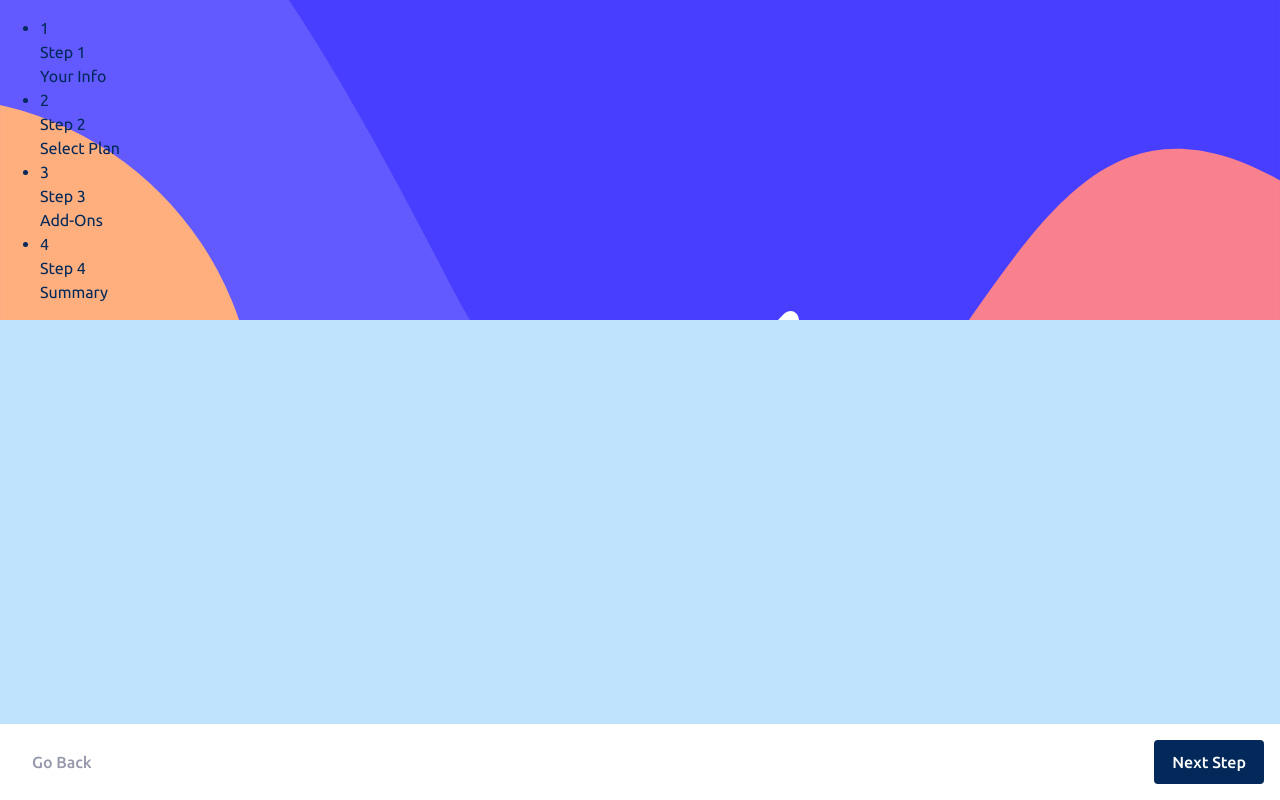
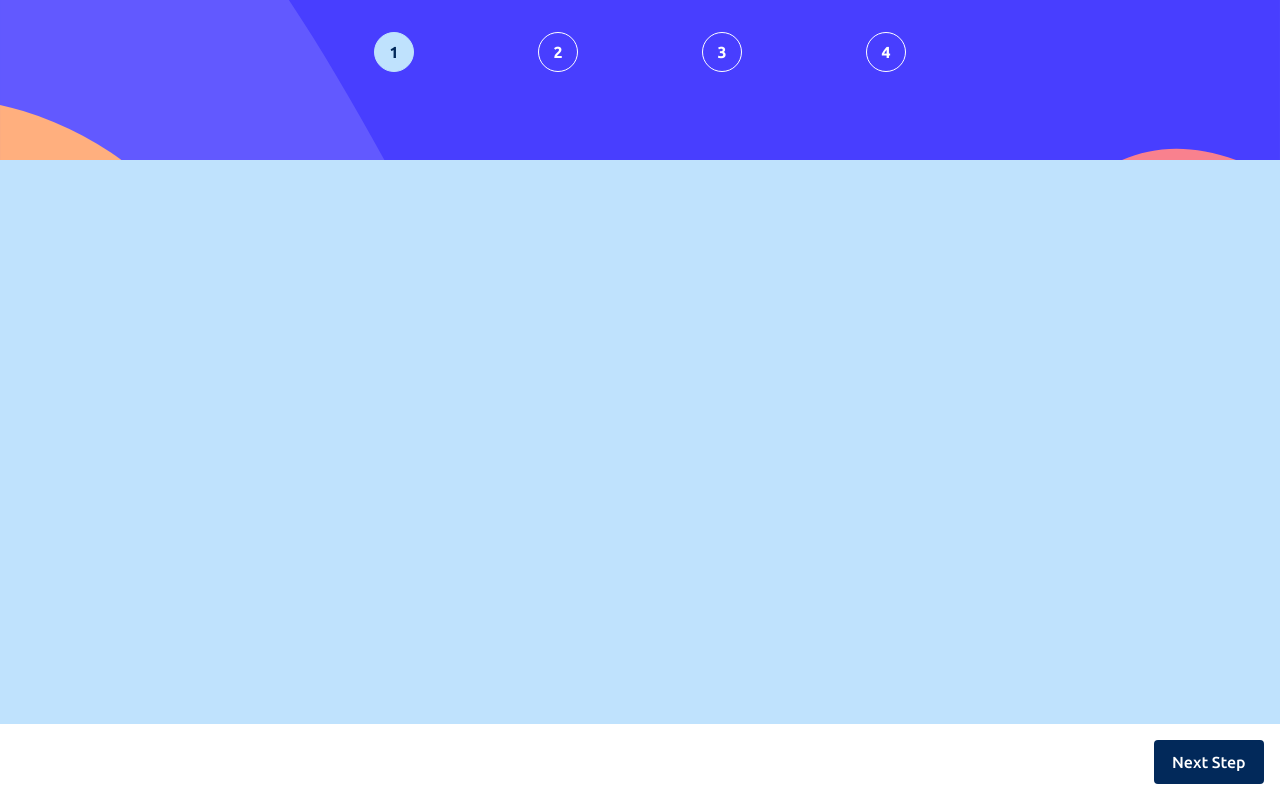
Before and after one commit to crackerFactory64/fm-multi-step-form, a React (Create React App) app: page / in a window 1280 px wide. Built offline with nearby package versions, Linux system fonts and the light colour scheme.

Commit message:
pagination styling and functionality

```diff
--- a/src/style.css
+++ b/src/style.css
@@ -125,6 +125,44 @@ body {
   min-height: 20vh;
 }
 
+.header__pagination {
+  display: grid;
+  gap: 1rem;
+  grid-template-columns: repeat(4, 1fr);
+  list-style: none;
+  margin: auto;
+  max-width: 50vw;
+  padding: 0;
+  place-items: center;
+}
+
+.header__pagination > li {
+  display: grid;
+}
+
+.pagination__number {
+  aspect-ratio: 1;
+  border: 0.1rem solid;
+  border-radius: 50%;
+  color: var(--color-neutral-100);
+  display: grid;
+  font-weight: var(--font-weight-bold);
+  margin: auto;
+  margin-block-start: 2rem;
+  place-content: center;
+  width: 2.5rem;
+}
+
+.pagination__number.selected {
+  background-color: var(--color-primary-200);
+  border-color: var(--color-primary-200);
+  color: var(--color-neutral-700);
+}
+
+.pagination__label {
+  display: none;
+}
+
 .form-section__footer {
   background-color: var(--color-neutral-100);
   display: grid;
@@ -146,9 +184,18 @@ body {
   margin-inline-end: auto;
 }
 
+.footer__back.hidden {
+  visibility: hidden;
+}
+
 .footer__next {
   background-color: var(--color-primary-700);
   border-color: transparent;
   color: var(--color-neutral-100);
   margin-inline-start: auto;
+  min-width: 6.9rem;
 }
+
+.footer__next.submit {
+  background-color: var(--color-primary-500);
+}
```
